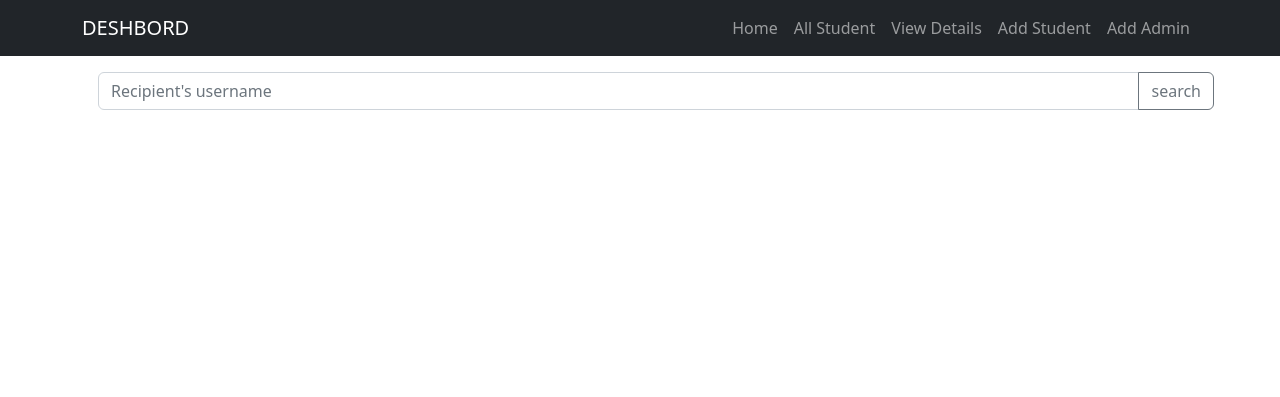
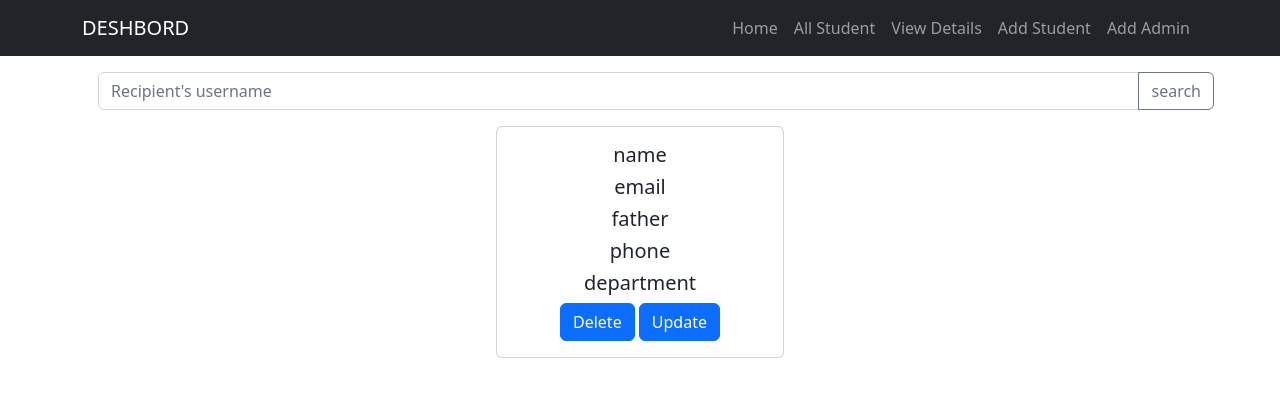
Before and after one commit to prashanta0234/DBMS-simple, a PHP site: page /viewStudent.php in a window 1280 px wide. Shown: the top 397 px of the page. Run offline with PHP 8.4, Linux system fonts and the light colour scheme.

Commit message:
add detailsFront

```diff
--- a/viewStudent.php
+++ b/viewStudent.php
@@ -23,6 +23,10 @@ tr:nth-child(even) {
 }
 .table{
   margin-top:50px;
+}
+.searchData{
+display:flex;
+justify-content:center;
 }
 </style>
 </head>
@@ -63,6 +67,20 @@ tr:nth-child(even) {
   <input type="text" class="form-control" placeholder="Recipient's username" aria-label="Recipient's username" aria-describedby="button-addon2">
   <button class="btn btn-outline-secondary" type="button" id="button-addon2">search</button>
 </div>
+
+<div class="searchData">
+<div class="card text-center" style="width: 18rem;">
+  <div class="card-body">
+    <h5 class="card-title">name</h5>
+    <h5 class="card-title">email</h5>
+    <h5 class="card-title">father</h5>
+    <h5 class="card-title">phone</h5>
+    <h5 class="card-title">department</h5>
+
+    <a href="#" class="btn btn-primary">Delete</a>
+    <a href="#" class="btn btn-primary">Update</a>
+  </div>
+</div>
 </div>
 
 </body>
```
